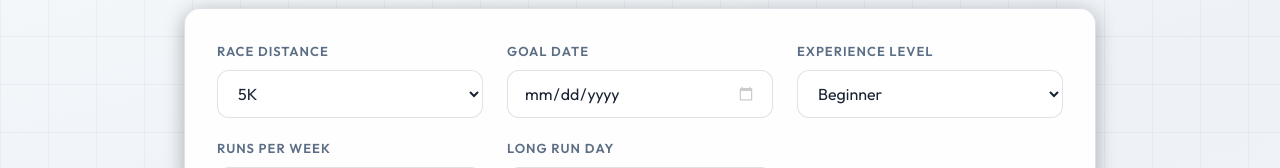
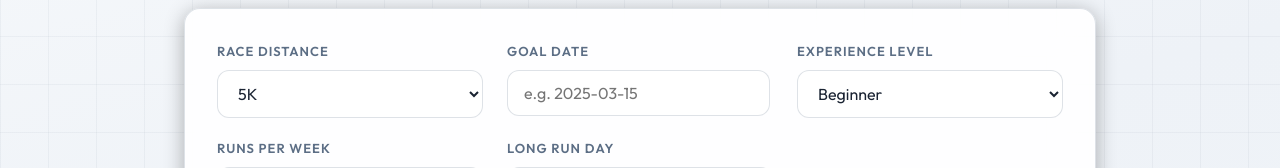
Before and after one commit to PariaSabet/PacePal, a React (Vite) app: page / in a window 1280 px wide. Shown: the part 300-468 px from the top of the page. Built offline with nearby package versions, Linux system fonts and the light colour scheme.

Commit message:
added react day picker

```diff
--- a/package.json
+++ b/package.json
@@ -10,7 +10,9 @@
     "preview": "vite preview"
   },
   "dependencies": {
+    "date-fns": "^4.1.0",
     "react": "^19.2.0",
+    "react-day-picker": "^9.14.0",
     "react-dom": "^19.2.0"
   },
   "devDependencies": {
--- a/src/App.css
+++ b/src/App.css
@@ -74,7 +74,8 @@
 }
 
 .form-row select,
-.form-row input[type="date"] {
+.form-row input[type="text"],
+.form-row .goal-date-input {
   padding: 0.75rem 1rem;
   font-size: 1rem;
   font-family: inherit;
@@ -86,20 +87,56 @@
 }
 
 .form-row select:hover,
-.form-row input[type="date"]:hover {
+.form-row input[type="text"]:hover,
+.form-row .goal-date-input:hover {
   border-color: rgba(139, 156, 179, 0.3);
 }
 
-.form-row input[type="date"]:focus,
+.form-row input[type="text"]:focus,
+.form-row .goal-date-input:focus,
 .form-row select:focus {
   outline: none;
   border-color: var(--border-focus);
   box-shadow: 0 0 0 3px var(--accent-glow);
 }
 
-.form-row input[type="date"]::-webkit-calendar-picker-indicator {
-  filter: invert(0.8);
-  cursor: pointer;
+/* Goal date picker popover */
+.goal-date-picker {
+  position: relative;
+}
+
+.goal-date-popover {
+  position: absolute;
+  top: calc(100% + 0.5rem);
+  left: 0;
+  z-index: 50;
+  padding: 1rem;
+  background: var(--surface-elevated);
+  border: 1px solid var(--border);
+  border-radius: var(--radius-lg);
+  box-shadow: var(--shadow-lg);
+}
+
+.goal-date-popover .rdp-root {
+  --rdp-accent-color: var(--accent);
+  --rdp-accent-background-color: var(--accent-glow);
+  --rdp-today-color: var(--accent);
+  --rdp-day_button-border-radius: var(--radius-md);
+  --rdp-outside-opacity: 0.4;
+  --rdp-disabled-opacity: 0.35;
+}
+
+.goal-date-popover {
+  color: var(--color-text);
+}
+
+.goal-date-popover .rdp-day_button:hover:not([disabled]) {
+  background: rgba(139, 156, 179, 0.15);
+}
+
+.goal-date-popover .rdp-button_next:hover:not(:disabled),
+.goal-date-popover .rdp-button_previous:hover:not(:disabled) {
+  color: var(--accent);
 }
 
 .form-error {
--- a/src/App.tsx
+++ b/src/App.tsx
@@ -1,6 +1,7 @@
 import { useState, useCallback } from 'react';
 import type { PlanInputs, WeekPlan, RaceDistance, ExperienceLevel, LongRunDay } from './types';
 import { generatePlan } from './lib/generatePlan';
+import { GoalDatePicker } from './components/GoalDatePicker';
 import './App.css';
 
 const RACE_DISTANCES: RaceDistance[] = ['5K', '10K', 'Half', 'Marathon'];
@@ -92,13 +93,12 @@ function App() {
 
         <div className="form-row">
           <label htmlFor="goalDate">Goal date</label>
-          <input
+          <GoalDatePicker
             id="goalDate"
-            type="date"
             value={inputs.goalDate}
-            onChange={(e) => handleInputChange('goalDate', e.target.value)}
-            aria-invalid={!!dateError}
-            aria-describedby={dateError ? 'goalDateError' : undefined}
+            onChange={(value) => handleInputChange('goalDate', value)}
+            ariaInvalid={!!dateError}
+            ariaDescribedBy={dateError ? 'goalDateError' : undefined}
           />
           {dateError && (
             <span id="goalDateError" className="form-error" role="alert">
--- /dev/null
+++ b/src/components/GoalDatePicker.tsx
@@ -0,0 +1,106 @@
+import { useCallback, useEffect, useRef, useState } from 'react';
+import { format, isValid, parse, addDays } from 'date-fns';
+import { DayPicker } from 'react-day-picker';
+import 'react-day-picker/style.css';
+
+const DATE_FORMAT = 'yyyy-MM-dd';
+
+interface GoalDatePickerProps {
+  id?: string;
+  value: string;
+  onChange: (value: string) => void;
+  ariaInvalid?: boolean;
+  ariaDescribedBy?: string;
+}
+
+export function GoalDatePicker({
+  id = 'goalDate',
+  value,
+  onChange,
+  ariaInvalid,
+  ariaDescribedBy,
+}: GoalDatePickerProps) {
+  const wrapperRef = useRef<HTMLDivElement>(null);
+  const [isOpen, setIsOpen] = useState(false);
+  const [month, setMonth] = useState(() => {
+    if (value) {
+      const parsed = parse(value, DATE_FORMAT, new Date());
+      return isValid(parsed) ? parsed : new Date();
+    }
+    return new Date();
+  });
+
+  const selectedDate = value && isValid(parse(value, DATE_FORMAT, new Date()))
+    ? parse(value, DATE_FORMAT, new Date())
+    : undefined;
+
+  const tomorrow = addDays(new Date(), 1);
+  tomorrow.setHours(0, 0, 0, 0);
+
+  const handleSelect = useCallback(
+    (date: Date | undefined) => {
+      if (date) {
+        onChange(format(date, DATE_FORMAT));
+        setIsOpen(false);
+      }
+    },
+    [onChange]
+  );
+
+  const handleInputChange = (e: React.ChangeEvent<HTMLInputElement>) => {
+    const next = e.target.value;
+    onChange(next);
+    const parsed = parse(next, DATE_FORMAT, new Date());
+    if (isValid(parsed)) {
+      setMonth(parsed);
+    }
+  };
+
+  const handleInputFocus = () => setIsOpen(true);
+
+  useEffect(() => {
+    const handleClickOutside = (e: MouseEvent) => {
+      if (wrapperRef.current && !wrapperRef.current.contains(e.target as Node)) {
+        setIsOpen(false);
+      }
+    };
+    if (isOpen) {
+      document.addEventListener('mousedown', handleClickOutside);
+    }
+    return () => document.removeEventListener('mousedown', handleClickOutside);
+  }, [isOpen]);
+
+  return (
+    <div ref={wrapperRef} className="goal-date-picker">
+      <input
+        id={id}
+        type="text"
+        className="goal-date-input"
+        value={value}
+        placeholder="e.g. 2025-03-15"
+        onChange={handleInputChange}
+        onFocus={handleInputFocus}
+        aria-invalid={ariaInvalid}
+        aria-describedby={ariaDescribedBy}
+        aria-expanded={isOpen}
+        aria-haspopup="dialog"
+        autoComplete="off"
+      />
+      {isOpen && (
+        <div className="goal-date-popover" role="dialog" aria-label="Choose goal date">
+          <DayPicker
+            mode="single"
+            month={month}
+            onMonthChange={setMonth}
+            selected={selectedDate}
+            onSelect={handleSelect}
+            disabled={{ before: tomorrow }}
+            animate
+            startMonth={new Date()}
+            className="rdp-root"
+          />
+        </div>
+      )}
+    </div>
+  );
+}
```
Also changed, not shown: 1 other file (tests, documents, lock files or other folders).
